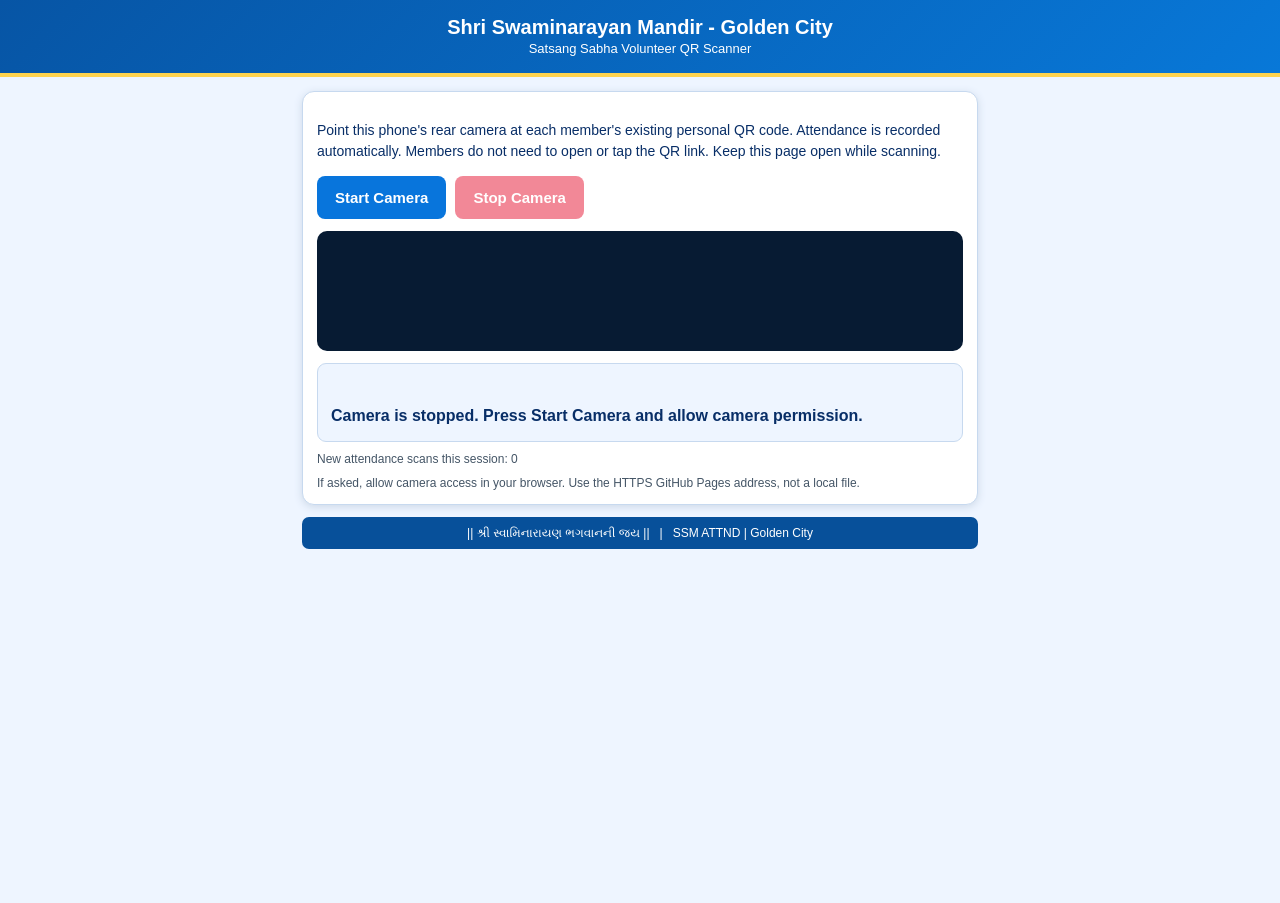
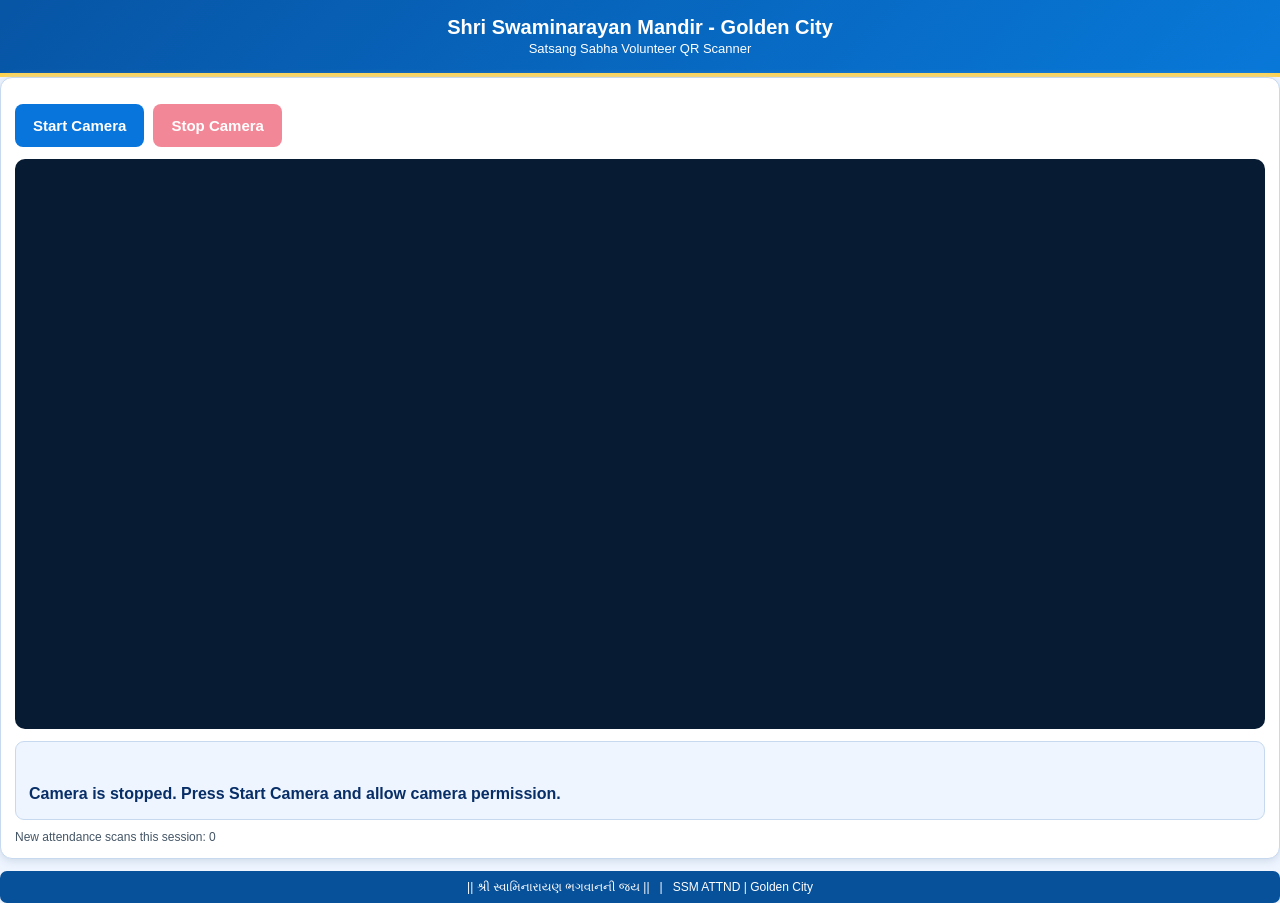
Before and after one commit to DEV-SSM/ssm-volunteer-scanner, a plain HTML site: page index.html in a window 1280 px wide. Before the commit the page ends 800 px from the top, so only its background shows below. Drawn offline with Linux system fonts and the light colour scheme.

Commit message:
Update index.html

```diff
--- a/index.html
+++ b/index.html
@@ -12,7 +12,10 @@ body{margin:0;background:#eef5ff;color:#082e67;font-family:Arial,sans-serif}
 header{background:linear-gradient(135deg,#0755a5,#0878d8);color:#fff;text-align:center;padding:16px 10px;border-bottom:4px solid #ffd34d}
 header strong{display:block;font-size:20px}
 header span{font-size:13px}
-main{max-width:700px;margin:14px auto;padding:0 12px}
+main{max-width:none;width:100%;margin:0;padding:0}
+.panel{min-height:calc(100dvh - 90px);border:0;border-radius:0;padding:8px;box-shadow:none}
+#reader{width:100%;height:calc(100dvh - 230px);min-height:300px;background:#071b33;border-radius:6px;overflow:hidden}
+#reader video{width:100%!important;height:100%!important;object-fit:cover}
 .panel{background:#fff;border:1px solid #c7d9ef;border-radius:12px;padding:14px;box-shadow:0 2px 8px #cdd9e8}
 .note{font-size:14px;line-height:1.5}
 .actions{display:flex;gap:9px;margin:12px 0;flex-wrap:wrap}
@@ -40,11 +43,7 @@ footer{text-align:center;color:#fff;background:#07509a;border-radius:7px;padding
 <main>
 <section class="panel">
 
-<p class="note">
-Point this phone's rear camera at each member's existing personal QR code.
-Attendance is recorded automatically. Members do not need to open or tap the QR link.
-Keep this page open while scanning.
-</p>
+
 
 <div class="actions">
 <button id="start" type="button">Start Camera</button>
@@ -61,10 +60,6 @@ Camera is stopped. Press Start Camera and allow camera permission.
 New attendance scans this session: 0
 </div>
 
-<div class="small">
-If asked, allow camera access in your browser.
-Use the HTTPS GitHub Pages address, not a local file.
-</div>
 
 </section>
 
```
